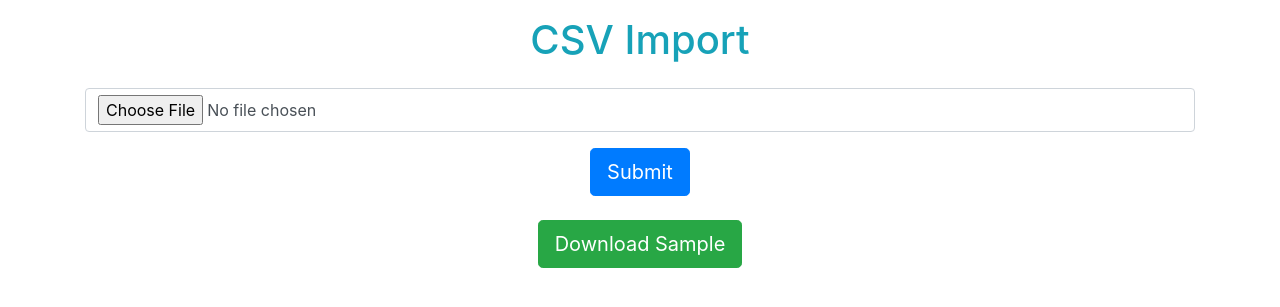
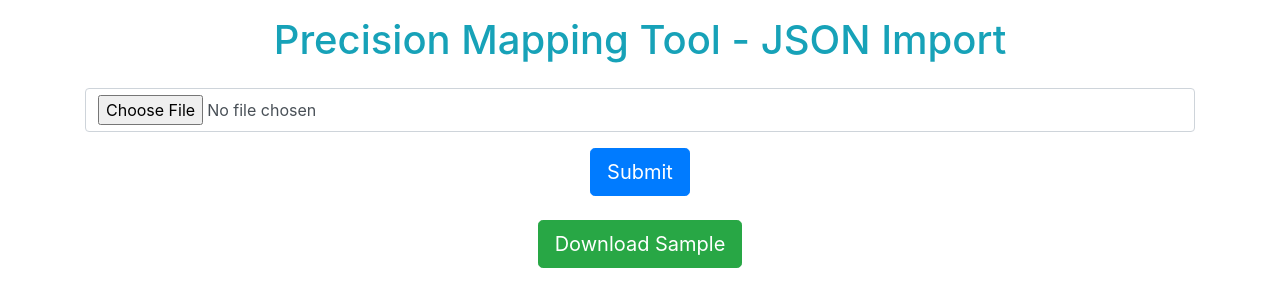
Before and after one commit to bawenna/precision-map, a Flask app: page / in a window 1280 px wide. Shown: the top 307 px of the page. Run offline with Flask 2, Linux system fonts and the light colour scheme; some libraries are stand-ins or nearby versions.

Commit message:
fix dockerfile

```diff
--- a/templates/base.html
+++ b/templates/base.html
@@ -16,7 +16,7 @@
 <body class="container">
 <div class="row">
     <div class="col text-center h1 p-3 mb-2 text-info">
-        CSV Import
+        Precision Mapping Tool - JSON Import
     </div>
 </div>
 <div class="row">
```
Also changed, not shown: 1 other file.
